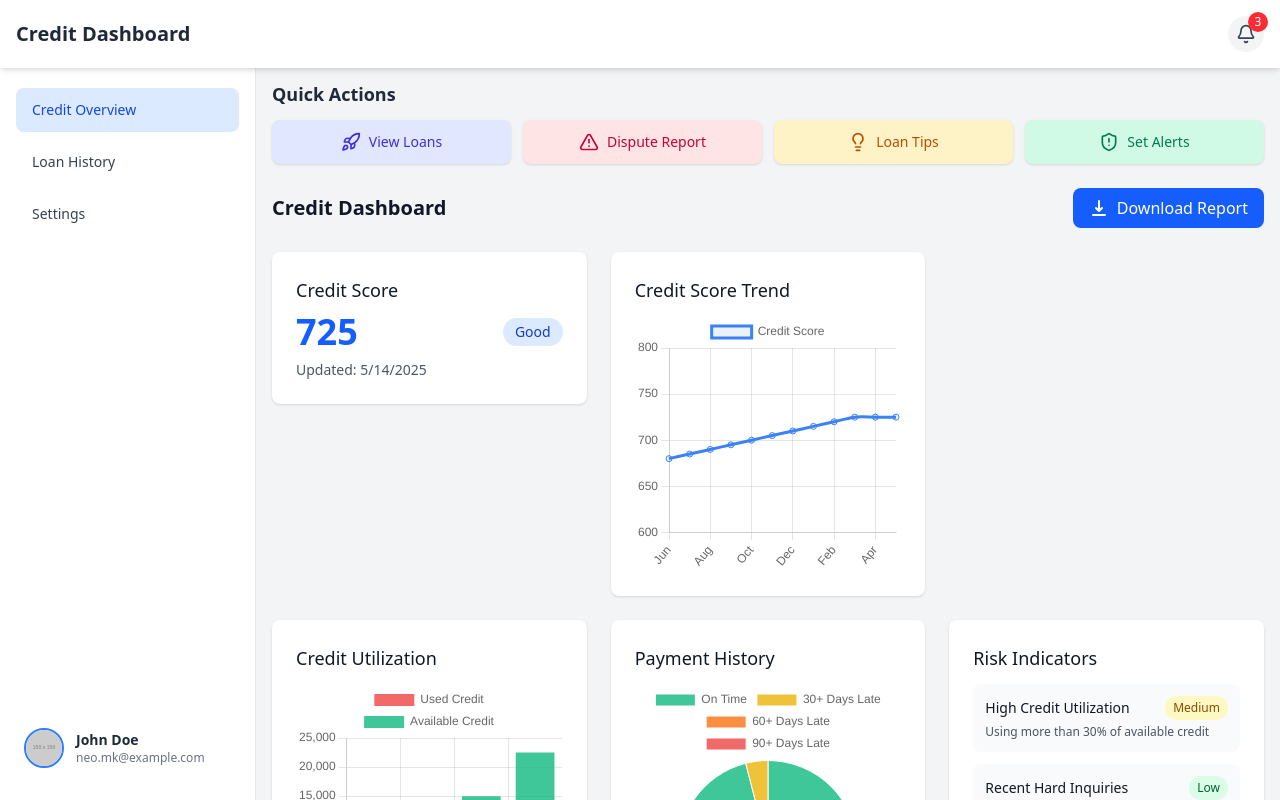
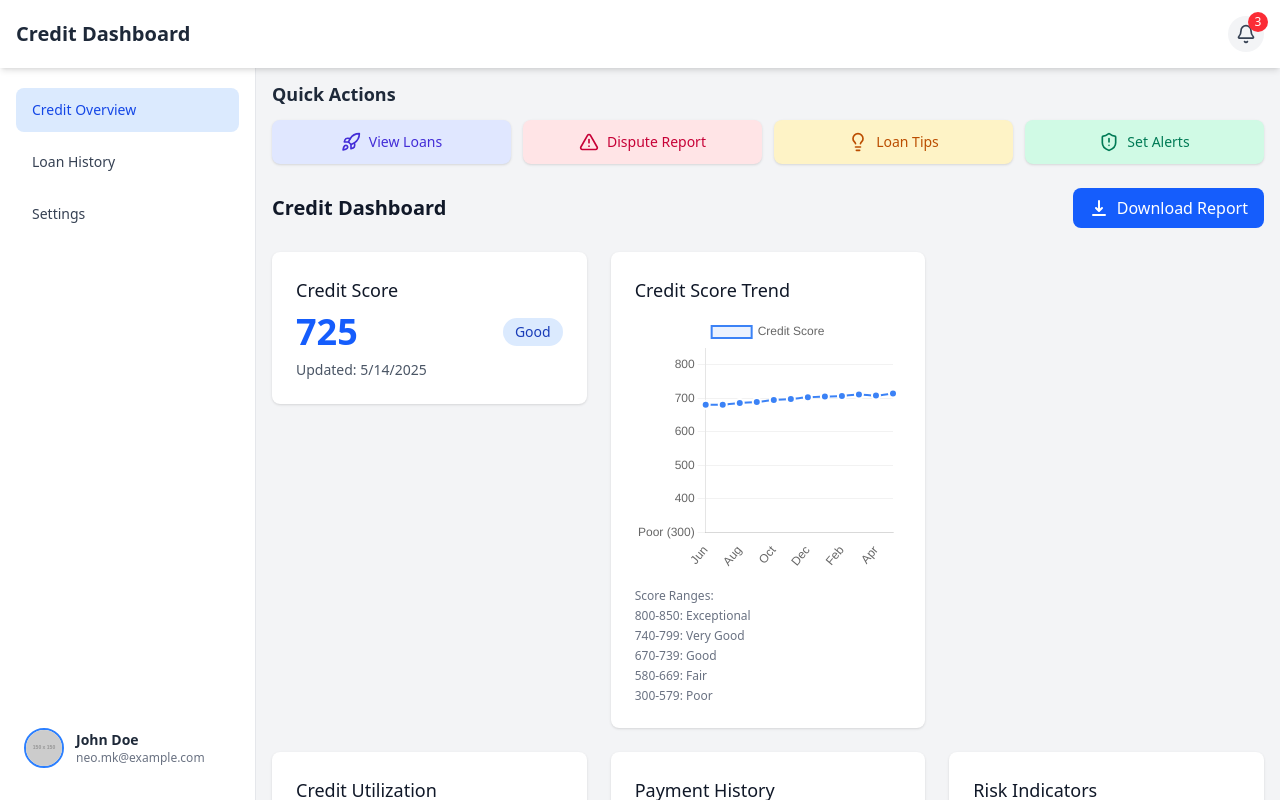
Before and after one commit to kamohelomokhethi137/loticredit, a React (Vite) app: page /consumer in a window 1280 px wide. Shown: the top 800 px of the page. Built offline with nearby package versions, Linux system fonts and the light colour scheme.

Commit message:
Update Credit Score Trend with Advanced Algorithm

```diff
--- a/src/components/consumer/CreditScoreTrend.jsx
+++ b/src/components/consumer/CreditScoreTrend.jsx
@@ -1,47 +1,154 @@
-import React from 'react'
-import { Line} from 'react-chartjs-2';
-
+import React, { useEffect, useState } from 'react';
+import { Line } from 'react-chartjs-2';
 
 function CreditScoreTrend() {
+  const [creditScoreHistory, setCreditScoreHistory] = useState(null);
 
-    const creditScoreHistory = {
-        labels: Array.from({length: 12}, (_, i) => {
+  useEffect(() => {
+    // Simulate 12 months of credit data
+    const generateCreditHistory = () => {
+      const baseScore = 680;
+      const months = 12;
+      const scores = [];
+      const labels = [];
+
+      // Factors affecting credit score
+      const paymentHistory = 0.35;  // 35% impact
+      const creditUtilization = 0.30; // 30% impact
+      const creditHistory = 0.15;    // 15% impact
+      const creditMix = 0.10;        // 10% impact
+      const newCredit = 0.10;        // 10% impact
+
+      for (let i = 0; i < months; i++) {
         const date = new Date();
         date.setMonth(date.getMonth() - (11 - i));
-          return date.toLocaleString('default', {month: 'short'});
-        }),
+        labels.push(date.toLocaleString('default', { month: 'short' }));
+
+        // Simulate monthly score changes based on factors
+        const paymentEffect = Math.random() > 0.1 ? 5 : -20; // 90% on-time payments
+        const utilizationEffect = Math.random() * 15 - 5; // -5 to +10 points
+        const historyEffect = i * 0.5; // Small positive effect over time
+        const mixEffect = Math.random() * 10 - 3; // -3 to +7 points
+        const newCreditEffect = Math.random() > 0.8 ? -8 : 2; // 20% chance of new credit
+
+        // Calculate weighted score change
+        const scoreChange =
+          paymentEffect * paymentHistory +
+          utilizationEffect * creditUtilization +
+          historyEffect * creditHistory +
+          mixEffect * creditMix +
+          newCreditEffect * newCredit;
+
+        // Add score with some randomization but maintain trend
+        const previousScore = scores[i - 1] || baseScore;
+        const newScore = Math.min(850, Math.max(300, previousScore + scoreChange));
+        scores.push(Math.round(newScore));
+      }
+
+      return {
+        labels,
         datasets: [{
           label: 'Credit Score',
-          data: [680, 685, 690, 695, 700, 705, 710, 715, 720, 725, 725, 725],
-          borderColor: 'rgba(59, 130, 246, 1)',
+          data: scores,
+          borderColor: 'rgba(59, 130, 246, 1)', // Blue
           backgroundColor: 'rgba(59, 130, 246, 0.1)',
           tension: 0.3,
-          fill: true
+          fill: true,
+          pointBackgroundColor: 'rgba(59, 130, 246, 1)',
+          pointBorderColor: '#fff',
+          pointBorderWidth: 2,
+          pointRadius: 4,
+          pointHoverRadius: 6
         }]
       };
+    };
 
+    setCreditScoreHistory(generateCreditHistory());
+  }, []);
 
-  return (
-    <div className="bg-white p-4 sm:p-6 rounded-lg shadow dark:bg-gray-800 col-span-2">
-              <h3 className="text-base sm:text-lg font-medium text-gray-900 dark:text-white mb-3">Credit Score Trend</h3>
-              <div className="h-64">
-                <Line
-                  data={creditScoreHistory}
-                  options={{
+  const chartOptions = {
     responsive: true,
     maintainAspectRatio: false,
     plugins: {
       legend: { position: 'top' },
-                      tooltip: { callbacks: { label: (context) => `Score: ${context.raw}` } }
+      tooltip: {
+        callbacks: {
+          label: (context) => `Score: ${context.raw}`,
+          title: (tooltipItems) => {
+            const score = tooltipItems[0].raw;
+            let rating;
+            if (score >= 800) rating = 'Exceptional';
+            else if (score >= 740) rating = 'Very Good';
+            else if (score >= 670) rating = 'Good';
+            else if (score >= 580) rating = 'Fair';
+            else rating = 'Poor';
+            return `${tooltipItems[0].label} - ${rating}`;
+          }
+        },
+        backgroundColor: 'rgba(0, 0, 0, 0.8)',
+        padding: 12,
+        titleFont: { size: 14 },
+        bodyFont: { size: 13 }
+      }
     },
     scales: {
-                      y: { min: 600, max: 800, ticks: { stepSize: 50 } }
+      y: {
+        min: 300,
+        max: 850,
+        ticks: {
+          stepSize: 50,
+          callback: (value) => {
+            if (value === 850) return 'Excellent (850)';
+            if (value === 300) return 'Poor (300)';
+            return value;
           }
-                  }}
+        },
+        grid: {
+          color: 'rgba(0, 0, 0, 0.05)'
+        }
+      },
+      x: {
+        grid: {
+          display: false
+        }
+      }
+    },
+    interaction: {
+      intersect: false,
+      mode: 'index'
+    },
+    elements: {
+      line: {
+        borderWidth: 2
+      }
+    }
+  };
+
+  return (
+    <div className="bg-white p-4 sm:p-6 rounded-lg shadow dark:bg-gray-800 col-span-2">
+      <h3 className="text-base sm:text-lg font-medium text-gray-900 dark:text-white mb-3">
+        Credit Score Trend
+      </h3>
+      <div className="h-64">
+        {creditScoreHistory && (
+          <Line
+            data={creditScoreHistory}
+            options={chartOptions}
           />
+        )}
+      </div>
+      <div className="mt-4 text-xs text-gray-500 dark:text-gray-400">
+        <p>Score Ranges:</p>
+        <ul className="mt-1 space-y-1">
+          <li>800-850: Exceptional</li>
+          <li>740-799: Very Good</li>
+          <li>670-739: Good</li>
+          <li>580-669: Fair</li>
+          <li>300-579: Poor</li>
+        </ul>
       </div>
     </div>
-  )
+  );
 }
 
-export default CreditScoreTrend
+export default CreditScoreTrend;
```
Lines whose indentation alone changed are shown as unchanged.
